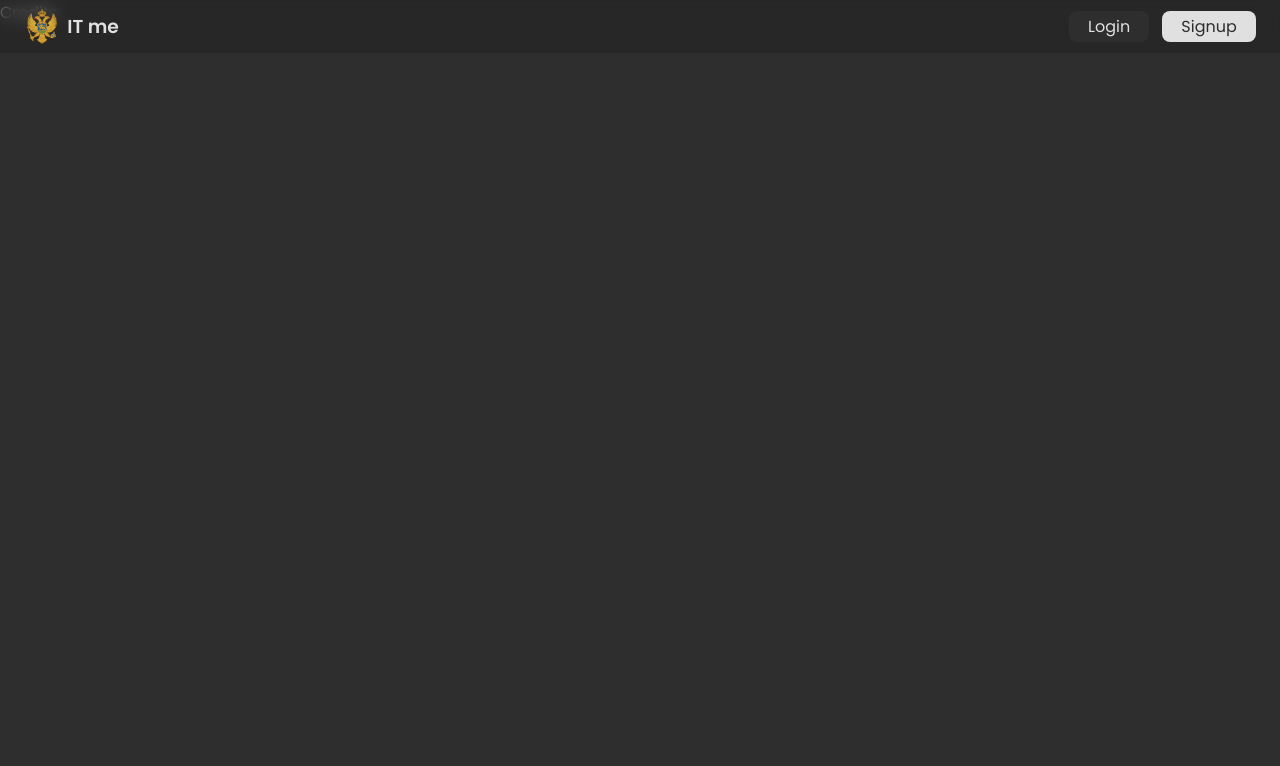
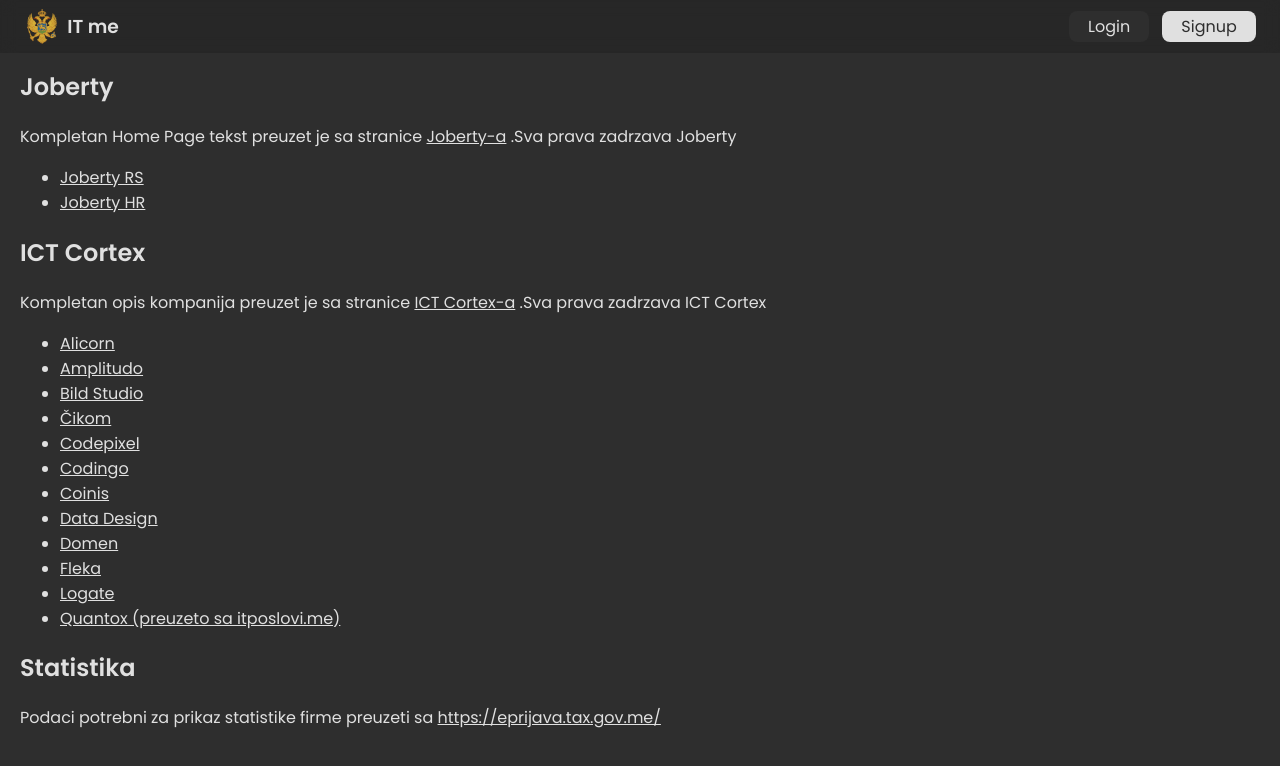
Before and after one commit to voi99/it-me, a React (Create React App) app: page /credits in a window 1280 px wide. Shown: the top 766 px of the page. Built offline with nearby package versions, Linux system fonts and the light colour scheme; no server answers.

Commit message:
footer minor changes

```diff
--- a/src/animations/Animate.js
+++ b/src/animations/Animate.js
@@ -6,18 +6,18 @@
    exit: { opacity: 0, x: 0, y: 20 },
 }
 
-export const Animate = (props) => {
+export const Animate = ({ className, id, children, duration = 0.4 }) => {
    return (
       <motion.div
          initial='hidden'
          animate='enter'
          exit='exit'
          variants={variants}
-         transition={{ duration: 0.5, type: 'easeInOut' }}
-         className={props.className}
-         id={props.id}
+         transition={{ duration: duration, type: 'easeInOut' }}
+         className={className}
+         id={id}
       >
-         {props.children}
+         {children}
       </motion.div>
    )
 }
--- a/src/components/Comment/CommentsList.js
+++ b/src/components/Comment/CommentsList.js
@@ -29,20 +29,20 @@
                           company={comment.attributes.company}
                           positive={
                              comment.attributes.positive
-                                ? comment.attributes.positive.length > 120
+                                ? comment.attributes.positive.length > 100
                                    ? `${comment.attributes.positive.slice(
                                         0,
-                                        120
+                                        100
                                      )}...`
                                    : comment.attributes.positive
                                 : 'Korisnik nije naveo pozitivne strane rada u kompaniji'
                           }
                           negative={
                              comment.attributes.negative
-                                ? comment.attributes.negative.length > 120
+                                ? comment.attributes.negative.length > 100
                                    ? `${comment.attributes.negative.slice(
                                         0,
-                                        120
+                                        100
                                      )}...`
                                    : comment.attributes.negative
                                 : 'Korisnik nije naveo negativne strane rada u kompaniji'
--- a/src/components/Comment/CompanyComment.js
+++ b/src/components/Comment/CompanyComment.js
@@ -60,7 +60,10 @@
                   <h3>Pozitivno</h3>
                   <div className={styles['actions-wrapper']}>
                      {showActions && (
-                        <Animate className={styles['all-actions']}>
+                        <Animate
+                           className={styles['all-actions']}
+                           duration='0.4s'
+                        >
                            <FontAwesomeIcon
                               icon={faPenToSquare}
                               onClick={() => {
--- a/src/components/Company/CompanyDetails.module.css
+++ b/src/components/Company/CompanyDetails.module.css
@@ -20,6 +20,7 @@
    transition: 1s;
    background-repeat: no-repeat;
    background-size: 100%;
+   background-position: center;
 }
 
 .company-info {
--- a/src/components/Footer/Footer.js
+++ b/src/components/Footer/Footer.js
@@ -1,7 +1,8 @@
 import React from 'react'
 import styles from './Footer.module.css'
-import { Instagram, Facebook, Twitter, Linkedin, Youtube } from 'react-feather'
+import { Instagram, Facebook, Twitter, Linkedin } from 'react-feather'
 import { Link } from 'react-router-dom'
+import flag from '../../assets/flag.png'
 
 const Footer = () => {
    return (
@@ -9,9 +10,15 @@
          <div className={styles['footer-content']}>
             <div className={styles['footer-content-section']}>
                <div className={styles['footer-logo']}>
-                  <div className={styles['footer-logo-img']}></div>
-                  <h1 className={styles['footer-logo-text']}>IT ME</h1>
+                  <img
+                     src={flag}
+                     alt='Montenegro Flag'
+                     className={styles['footer-logo-img']}
+                  />
+                  <h2 style={{ margin: '0.5rem 0' }}>IT me</h2>
                </div>
+
+               <div className={styles['social-networks']}>
                   <h3>Follow us</h3>
                   <div className={styles['social-networks-wrapper']}>
                      <a
@@ -24,9 +31,9 @@
                      <Facebook size={42} />
                      <Twitter size={42} />
                      <Linkedin size={42} />
-                  <Youtube size={42} />
                   </div>
                   <p>© IT me 2022</p>
+               </div>
             </div>
             <div
                className={`${styles['footer-content-section']} ${styles.second}`}
--- a/src/components/Footer/Footer.module.css
+++ b/src/components/Footer/Footer.module.css
@@ -10,21 +10,18 @@
 
 .footer-content-section {
    padding: 1rem 2.5rem;
+   display: flex;
+   flex-direction: column;
+   justify-content: space-between;
+   gap: 1.5rem;
 }
 
 .footer-logo {
-   display: flex;
-   align-items: center;
-   justify-content: space-between;
+   text-align: center;
 }
 
 .footer-logo-img {
-   background-image: url('../../assets/imac.png');
-   background-position: center;
-   background-repeat: no-repeat;
-   background-size: contain;
    width: 10rem;
-   height: 10rem;
 }
 
 .footer-content {
@@ -35,9 +32,14 @@
    grid-template-columns: 1fr;
 }
 
+.social-networks {
+   text-align: center;
+}
+
 .social-networks-wrapper {
    display: flex;
    gap: 1rem;
+   justify-content: center;
 }
 
 .social-networks-wrapper svg {
@@ -49,12 +51,9 @@
    transform: scale(1.2);
 }
 
-.second {
+.second,
+.third {
    text-align: center;
-}
-
-.third {
-   text-align: right;
 }
 
 .links-wrapper {
@@ -73,6 +72,21 @@
       grid-template-columns: repeat(3, 1fr);
       gap: 1rem;
    }
+   .third {
+      text-align: right;
+   }
+
+   .footer-logo {
+      text-align: left;
+   }
+
+   .social-networks {
+      text-align: left;
+   }
+
+   .social-networks-wrapper {
+      justify-content: flex-start;
+   }
 }
 
 @media only screen and (min-width: 1240px) {
--- a/src/components/Search/SearchInput.js
+++ b/src/components/Search/SearchInput.js
@@ -29,8 +29,8 @@
    }, [setWindowEvent])
 
    const handleInputChange = async (e) => {
-      const inputName = e.target.value.trim()
-      const filteredCompanies = await filterCompanies(inputName)
+      const companyName = e.target.value.trim()
+      const filteredCompanies = await filterCompanies(companyName)
 
       if (filteredCompanies.length > 0) {
          setCountries(filteredCompanies)
@@ -63,6 +63,7 @@
                <Animate
                   id='search-dropdown'
                   className={styles['search-dropdown']}
+                  duration='0.3'
                >
                   {countries.map((country) => (
                      <Link
--- a/src/pages/Credits.js
+++ b/src/pages/Credits.js
@@ -1,8 +1,113 @@
 import React from 'react'
 import { Animate } from '../animations/Animate'
+import Wrapper from '../components/Layout/Wrapper'
+import styles from './Credits.module.css'
 
 const Credits = () => {
-   return <Animate>Credits</Animate>
+   const CORTEX_LINKS = [
+      { name: 'Alicorn', link: 'https://ictcortex.me/clanica/alicorn-d-o-o/' },
+      {
+         name: 'Amplitudo',
+         link: 'https://ictcortex.me/clanica/amplitudo/',
+      },
+      {
+         name: 'Bild Studio',
+         link: 'https://ictcortex.me/clanica/bild-studio/',
+      },
+      { name: 'Čikom', link: 'https://ictcortex.me/clanica/cikom/' },
+      {
+         name: 'Codepixel',
+         link: 'https://ictcortex.me/clanica/codepixel/',
+      },
+      {
+         name: 'Codingo',
+         link: 'https://ictcortex.me/en/clanica/codingo/',
+      },
+      { name: 'Coinis', link: 'https://ictcortex.me/clanica/coinis/' },
+      {
+         name: 'Data Design',
+         link: 'https://ictcortex.me/clanica/data-design-d-o-o/',
+      },
+      { name: 'Domen', link: 'https://ictcortex.me/clanica/domain-me/' },
+      { name: 'Fleka', link: 'https://ictcortex.me/clanica/fleka/' },
+      { name: 'Logate', link: 'https://ictcortex.me/clanica/logate/' },
+      {
+         name: 'Quantox (preuzeto sa itposlovi.me)',
+         link: 'https://itposlovi.me/it-kompanija/18/quantox-technology',
+      },
+   ]
+   return (
+      <Animate>
+         <Wrapper>
+            <div className={styles.credits}>
+               <h2>Joberty</h2>
+               <p>
+                  Kompletan Home Page tekst preuzet je sa stranice&nbsp;
+                  <a
+                     href='https://www.joberty.rs/'
+                     target='_blank'
+                     rel='noreferrer'
+                  >
+                     Joberty-a
+                  </a>
+                  &nbsp;.Sva prava zadrzava Joberty
+               </p>
+               <ul>
+                  <li>
+                     <a
+                        href='https://www.joberty.rs/'
+                        target='_blank'
+                        rel='noreferrer'
+                     >
+                        Joberty RS
+                     </a>
+                  </li>
+                  <li>
+                     <a
+                        href='https://www.joberty.hr/'
+                        target='_blank'
+                        rel='noreferrer'
+                     >
+                        Joberty HR
+                     </a>
+                  </li>
+               </ul>
+               <h2>ICT Cortex</h2>
+               <p>
+                  Kompletan opis kompanija preuzet je sa stranice&nbsp;
+                  <a
+                     href='https://ictcortex.me/'
+                     target='_blank'
+                     rel='noreferrer'
+                  >
+                     ICT Cortex-a
+                  </a>
+                  &nbsp;.Sva prava zadrzava ICT Cortex
+               </p>
+               <ul>
+                  {CORTEX_LINKS.map((item) => (
+                     <li key={item.name}>
+                        <a href={item.link} target='_blank' rel='noreferrer'>
+                           {item.name}
+                        </a>
+                     </li>
+                  ))}
+               </ul>
+               <h2>Statistika</h2>
+               <p>
+                  Podaci potrebni za prikaz statistike firme preuzeti sa&nbsp;
+                  <a
+                     href='https://eprijava.tax.gov.me/'
+                     target='_blank'
+                     rel='noreferrer'
+                  >
+                     https://eprijava.tax.gov.me/
+                  </a>
+               </p>
+            </div>
+         </Wrapper>
+      </Animate>
+   )
 }
 
 export default Credits
--- /dev/null
+++ b/src/pages/Credits.module.css
@@ -0,0 +1,3 @@
+.credits a {
+   text-decoration: underline;
+}
```
Also changed, not shown: src/assets/flag.png (added). Lines whose indentation alone changed are shown as unchanged.
